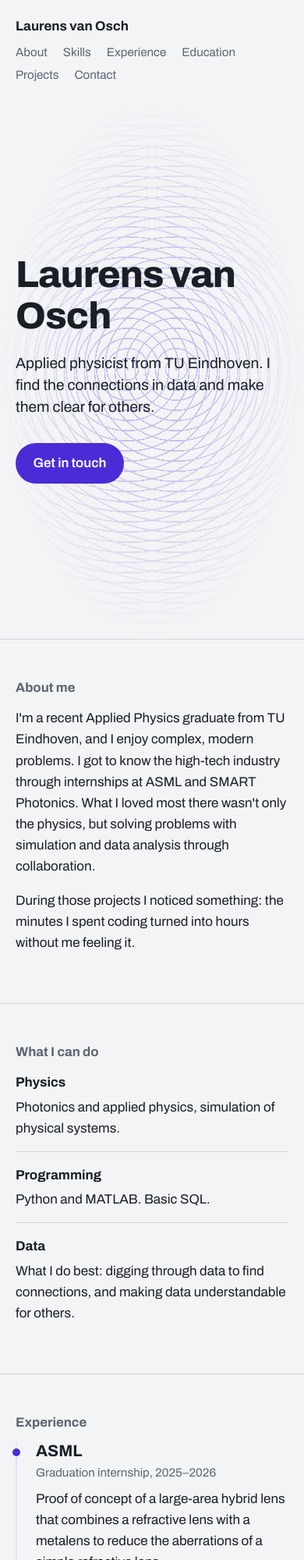
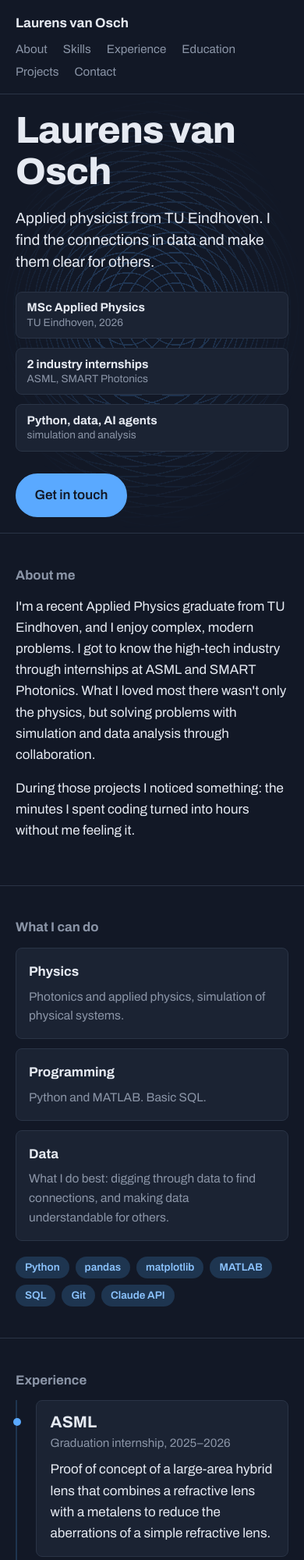
Before and after one commit to lauvanosch-ctrl/lauvanosch-ctrl.github.io, a plain HTML site: page index.html in a window 390 px wide. Shown: the top 2000 px of the page at 78% size. Drawn offline with Linux system fonts and the light colour scheme.

Commit message:
Restyle the home page to match the market briefing
Dark palette and blue accent from the briefing, sticky header, hero fact tiles,
skills as cards with tool chips, timeline items as cards, and project cards
with the GitHub and live links on their own line below the text.
Includes a chart image from the briefing on its project card.

Co-Authored-By: Claude Sonnet 5.5 <noreply@anthropic.com>

```diff
--- a/index.html
+++ b/index.html
@@ -48,6 +48,12 @@
           Applied physicist from TU Eindhoven. I find the connections in data
           and make them clear for others.
         </p>
+        <!-- Drie korte feiten, zodat de bovenkant meteen iets laat zien -->
+        <ul class="facts">
+          <li>MSc Applied Physics <span>TU Eindhoven, 2026</span></li>
+          <li>2 industry internships <span>ASML, SMART Photonics</span></li>
+          <li>Python, data, AI agents <span>simulation and analysis</span></li>
+        </ul>
         <a class="button" href="#contact">Get in touch</a>
       </div>
     </section>
@@ -91,6 +97,16 @@
             </dd>
           </div>
         </dl>
+        <!-- Gereedschap dat ik gebruik, als kleine labels -->
+        <ul class="chips" aria-label="Tools">
+          <li>Python</li>
+          <li>pandas</li>
+          <li>matplotlib</li>
+          <li>MATLAB</li>
+          <li>SQL</li>
+          <li>Git</li>
+          <li>Claude API</li>
+        </ul>
       </div>
     </section>
 
@@ -168,21 +184,31 @@
     <!-- ===== Projecten (vul je in fase 2 en 3) ===== -->
     <section class="block" id="projects">
       <h2>Projects</h2>
-      <div class="block-body">
+      <!-- Een kaart per project; de links staan in .project-links, onder de tekst -->
+      <div class="block-body projects">
+        <article class="project">
+          <img src="images/market_briefing_chart.svg" alt="Price chart of NVIDIA with 50- and 200-day averages, made by the market briefing">
           <h3>Market briefing agent</h3>
           <p>
             A daily market briefing in Python. It fetches prices for my watchlist,
             flags unusual moves with a z-score, and asks a Claude agent with web
             search to explain why those funds moved, with sources.
-          <a href="https://lauvanosch-ctrl.github.io/Market_briefing/briefing.html">Live briefing</a> ·
-          <a href="https://github.com/lauvanosch-ctrl/Market_briefing">Code on GitHub</a>
           </p>
+          <p class="project-links">
+            <a class="button" href="https://lauvanosch-ctrl.github.io/Market_briefing/briefing.html">Live briefing</a>
+            <a class="button button-ghost" href="https://github.com/lauvanosch-ctrl/Market_briefing">Code on GitHub</a>
+          </p>
+        </article>
+        <article class="project">
           <h3>This website</h3>
           <p>
             Built with an AI coding agent as my first step into agentic AI:
             plain HTML and CSS, hosted on GitHub Pages.
-          <a href="https://github.com/lauvanosch-ctrl/lauvanosch-ctrl.github.io">Code on GitHub</a>
           </p>
+          <p class="project-links">
+            <a class="button button-ghost" href="https://github.com/lauvanosch-ctrl/lauvanosch-ctrl.github.io">Code on GitHub</a>
+          </p>
+        </article>
       </div>
     </section>
     <!-- ===== Wat ik zoek + contact ===== -->
--- a/style.css
+++ b/style.css
@@ -7,21 +7,24 @@
 /* ===== 1. Kleuren en maten op één plek ===== */
 /* Verander hier een kleur, en hij verandert overal op de site. */
 :root {
-  --paper:  #F2F4F5;  /* achtergrond: koel labwit */
-  --ink:    #1A1E27;  /* tekst */
-  --muted:  #5D6472;  /* minder belangrijke tekst */
-  --line:   #D3D8DE;  /* lijntjes */
-  --uv:     #4B2BD6;  /* accent: het violet van UV-licht, een knipoog naar lithografie */
-  --uv-soft:#E6E1FB;  /* lichte versie van het accent */
+  --paper:  #121826;  /* achtergrond: donker, zelfde als de market briefing */
+  --surface:#1B2333;  /* kaarten en vlakken, iets lichter dan de achtergrond */
+  --ink:    #E6EAF2;  /* tekst */
+  --muted:  #8B95A7;  /* minder belangrijke tekst */
+  --line:   #2A3446;  /* lijntjes en randen */
+  --accent: #5AA9FF;  /* accent: hetzelfde blauw als de koerslijn in de briefing */
+  --accent-soft:#1E3550;  /* donkere versie van het accent, voor de tijdlijn */
+  --accent-hover:#8CC4FF; /* lichter blauw bij hover */
 
-  --measure: 64ch;    /* maximale regellengte, voor leesbaarheid */
+  --measure: 70ch;    /* maximale regellengte, voor leesbaarheid */
   --gap: clamp(1.25rem, 4vw, 3rem);
+  --radius: 8px;
 }
 
 /* ===== 2. Basis ===== */
 * { box-sizing: border-box; }
 
-html { scroll-behavior: smooth; }
+html { scroll-behavior: smooth; scroll-padding-top: 4rem; }
 
 body {
   margin: 0;
@@ -32,12 +35,12 @@ body {
   line-height: 1.6;
 }
 
-a { color: var(--uv); text-underline-offset: 0.2em; }
+a { color: var(--accent); text-underline-offset: 0.2em; }
 a:hover { text-decoration-thickness: 2px; }
 
 /* Zichtbare rand als je met het toetsenbord navigeert (toegankelijkheid) */
 a:focus-visible {
-  outline: 2px solid var(--uv);
+  outline: 2px solid var(--accent);
   outline-offset: 3px;
   border-radius: 2px;
 }
@@ -45,13 +48,19 @@ a:focus-visible {
 h1, h2, h3 { line-height: 1.1; margin: 0; }
 
 /* ===== 3. Navigatie ===== */
+/* Blijft bovenaan staan als je scrolt */
 .site-header {
+  position: sticky;
+  top: 0;
+  z-index: 10;
   display: flex;
   justify-content: space-between;
   align-items: baseline;
   flex-wrap: wrap;
   gap: 0.5rem 1.5rem;
-  padding: 1.25rem var(--gap);
+  padding: 1rem var(--gap);
+  background: var(--paper);
+  border-bottom: 1px solid var(--line);
 }
 
 .logo {
@@ -68,7 +77,7 @@ h1, h2, h3 { line-height: 1.1; margin: 0; }
 /* ===== 4. Hero met interferentiepatroon ===== */
 .hero {
   position: relative;
-  min-height: min(82vh, 760px);
+  min-height: min(60vh, 560px);
   display: flex;
   align-items: center;
   padding: var(--gap);
@@ -85,9 +94,9 @@ h1, h2, h3 { line-height: 1.1; margin: 0; }
   position: absolute;
   inset: 0 0 0 38%;
   background:
-    repeating-radial-gradient(circle at 42% 50%, var(--uv) 0 1.5px, transparent 1.5px 13px),
-    repeating-radial-gradient(circle at 58% 50%, var(--uv) 0 1.5px, transparent 1.5px 13px);
-  opacity: 0.55;
+    repeating-radial-gradient(circle at 42% 50%, var(--accent) 0 1.5px, transparent 1.5px 13px),
+    repeating-radial-gradient(circle at 58% 50%, var(--accent) 0 1.5px, transparent 1.5px 13px);
+  opacity: 0.35;
   /* laat het patroon aan de randen zacht vervagen */
   -webkit-mask-image: radial-gradient(closest-side, #000 35%, transparent 100%);
           mask-image: radial-gradient(closest-side, #000 35%, transparent 100%);
@@ -99,7 +108,7 @@ h1, h2, h3 { line-height: 1.1; margin: 0; }
   from { opacity: 0; transform: scale(1.08); }
 }
 
-.hero-text { position: relative; max-width: 40rem; }
+.hero-text { position: relative; max-width: 44rem; }
 
 .hero h1 {
   font-size: clamp(3rem, 9vw, 7rem);
@@ -112,19 +121,44 @@ h1, h2, h3 { line-height: 1.1; margin: 0; }
   font-size: clamp(1.2rem, 2.2vw, 1.5rem);
   line-height: 1.45;
   max-width: 30ch;
-  margin: 1.25rem 0 2rem;
+  margin: 1.25rem 0 1.5rem;
 }
+
+/* Drie korte feiten onder de intro, in dezelfde tegels als de market briefing */
+.facts {
+  list-style: none;
+  padding: 0;
+  margin: 0 0 1.75rem;
+  display: grid;
+  grid-template-columns: repeat(auto-fit, minmax(11rem, 1fr));
+  gap: 0.75rem;
+}
+.facts li {
+  background: var(--surface);
+  border: 1px solid var(--line);
+  border-radius: var(--radius);
+  padding: 0.65rem 0.85rem;
+  font-weight: 700;
+  font-size: 0.95rem;
+  line-height: 1.3;
+}
+.facts span { display: block; color: var(--muted); font-weight: 400; font-size: 0.85rem; }
 
 .button {
   display: inline-block;
-  background: var(--uv);
-  color: #fff;
+  background: var(--accent);
+  color: var(--paper);
   text-decoration: none;
   font-weight: 600;
   padding: 0.8rem 1.4rem;
   border-radius: 999px;
+  border: 2px solid var(--accent);
 }
-.button:hover { background: var(--ink); }
+.button:hover { background: var(--accent-hover); border-color: var(--accent-hover); }
+
+/* Rustige variant: alleen een rand, voor de tweede knop */
+.button-ghost { background: transparent; color: var(--accent); }
+.button-ghost:hover { background: var(--accent-soft); color: var(--accent-hover); }
 
 /* ===== 5. Secties ===== */
 /* Op een groot scherm: kop links in een smalle kolom, tekst rechts */
@@ -132,7 +166,7 @@ h1, h2, h3 { line-height: 1.1; margin: 0; }
   display: grid;
   grid-template-columns: minmax(10rem, 1fr) 3fr;
   gap: 1rem var(--gap);
-  padding: clamp(3rem, 7vw, 5.5rem) var(--gap);
+  padding: clamp(2.5rem, 5vw, 4rem) var(--gap);
   border-bottom: 1px solid var(--line);
 }
 
@@ -144,7 +178,7 @@ h1, h2, h3 { line-height: 1.1; margin: 0; }
   padding-top: 0.3rem;
 }
 
-.block-body { max-width: var(--measure); }
+.block-body { max-width: var(--measure); min-width: 0; }
 .block-body p { margin: 0 0 1rem; }
 .block-body h3 {
   font-size: 1.3rem;
@@ -154,44 +188,88 @@ h1, h2, h3 { line-height: 1.1; margin: 0; }
 }
 .block-body h3:first-child { margin-top: 0; }
 
-/* Vaardigheden */
-.skills { margin: 0; }
+/* Vaardigheden: drie kaarten naast elkaar */
+.skills {
+  margin: 0;
+  display: grid;
+  grid-template-columns: repeat(auto-fit, minmax(11.5rem, 1fr));
+  gap: 0.75rem;
+}
 .skills div {
-  display: grid;
-  grid-template-columns: 9rem 1fr;
-  gap: 1rem;
-  padding: 1rem 0;
-  border-top: 1px solid var(--line);
+  background: var(--surface);
+  border: 1px solid var(--line);
+  border-radius: var(--radius);
+  padding: 1rem;
 }
-.skills div:first-child { border-top: 0; padding-top: 0; }
-.skills dt { font-weight: 700; font-stretch: 112%; }
-.skills dd { margin: 0; }
+.skills dt { font-weight: 700; font-stretch: 112%; margin-bottom: 0.4rem; }
+.skills dd { margin: 0; color: var(--muted); font-size: 0.97rem; }
 
-/* Ervaring: een tijdlijn met een violet lijntje links */
-.timeline { list-style: none; margin: 0; padding: 0 0 0 1.5rem; border-left: 2px solid var(--uv-soft); }
-.timeline li { position: relative; padding-bottom: 2rem; }
-.timeline li:last-child { padding-bottom: 0; }
+/* Gereedschap als kleine labels onder de vaardigheden */
+.chips { list-style: none; padding: 0; margin: 1.25rem 0 0; display: flex; flex-wrap: wrap; gap: 0.5rem; }
+.chips li {
+  background: var(--accent-soft);
+  color: var(--accent-hover);
+  border-radius: 999px;
+  padding: 0.2rem 0.75rem;
+  font-size: 0.85rem;
+  font-weight: 600;
+}
+
+/* Ervaring en opleiding: een tijdlijn met een blauw lijntje links, elk item een kaart */
+.timeline { list-style: none; margin: 0; padding: 0 0 0 1.5rem; border-left: 2px solid var(--accent-soft); }
+.timeline li {
+  position: relative;
+  margin-bottom: 1rem;
+  background: var(--surface);
+  border: 1px solid var(--line);
+  border-radius: var(--radius);
+  padding: 1rem 1.1rem;
+}
+.timeline li:last-child { margin-bottom: 0; }
 .timeline li::before {           /* het bolletje op de lijn */
   content: "";
   position: absolute;
   left: calc(-1.5rem - 6px);
-  top: 0.45rem;
+  top: 1.4rem;
   width: 10px; height: 10px;
   border-radius: 50%;
-  background: var(--uv);
+  background: var(--accent);
 }
 .timeline h3 { margin: 0; }
 .timeline .meta { color: var(--muted); font-size: 0.95rem; margin: 0.2rem 0 0.5rem; }
+.timeline li p:last-child { margin-bottom: 0; }
 
 .empty { color: var(--muted); }
 
+/* Projecten: een kaart per project, twee naast elkaar; de links staan onder de tekst */
+.projects { display: grid; grid-template-columns: repeat(auto-fit, minmax(18rem, 1fr)); gap: 1rem; }
+.project {
+  display: flex;
+  flex-direction: column;
+  background: var(--surface);
+  border: 1px solid var(--line);
+  border-radius: var(--radius);
+  padding: 1.1rem;
+}
+.project img { display: block; width: 100%; height: auto; margin-bottom: 1rem; }
+.project h3 { margin: 0 0 0.5rem; }
+.project p { margin: 0 0 1rem; }
+.project .project-links {
+  margin: auto 0 0;          /* duwt de knoppen naar de onderkant van de kaart */
+  padding-top: 0.5rem;
+  display: flex;
+  flex-wrap: wrap;
+  gap: 0.6rem;
+}
+
 /* ===== 6. Wat ik zoek + contact ===== */
 .looking {
-  background: var(--ink);
-  color: var(--paper);
+  background: var(--surface);
+  border-top: 1px solid var(--line);
+  color: var(--ink);
   padding: clamp(4rem, 9vw, 7rem) var(--gap);
 }
-.looking h2 { font-size: 1.05rem; font-weight: 700; font-stretch: 112%; color: #A9A0EE; }
+.looking h2 { font-size: 1.05rem; font-weight: 700; font-stretch: 112%; color: var(--muted); }
 .looking-text {
   font-size: clamp(1.8rem, 4.5vw, 3.2rem);
   font-weight: 700;
@@ -201,16 +279,16 @@ h1, h2, h3 { line-height: 1.1; margin: 0; }
   margin: 1rem 0 2.5rem;
 }
 .contact { list-style: none; padding: 0; margin: 0; display: grid; gap: 0.4rem; }
-.looking a { color: #C9C1FF; }
+.looking a { color: var(--accent); }
 
 .site-footer { padding: 1.5rem var(--gap); color: var(--muted); font-size: 0.9rem; }
 .site-footer p { margin: 0; }
 
 /* ===== 7. Kleine schermen (telefoon) ===== */
 @media (max-width: 720px) {
-  .block { grid-template-columns: 1fr; }
-  .fringes { inset: 0; opacity: 0.25; }
-  .skills div { grid-template-columns: 1fr; gap: 0.25rem; }
+  /* minmax(0, 1fr): de kolom mag smaller worden dan de inhoud, anders loopt de pagina opzij uit */
+  .block { grid-template-columns: minmax(0, 1fr); }
+  .fringes { inset: 0; opacity: 0.2; }
 }
 
 /* Voor mensen die minder beweging willen (instelling in hun systeem) */
```
Also changed, not shown: images/market_briefing_chart.svg (added). Lines whose indentation alone changed are shown as unchanged.
